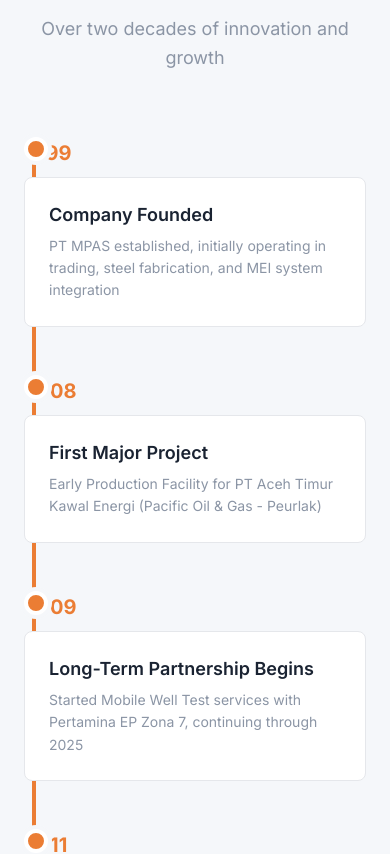
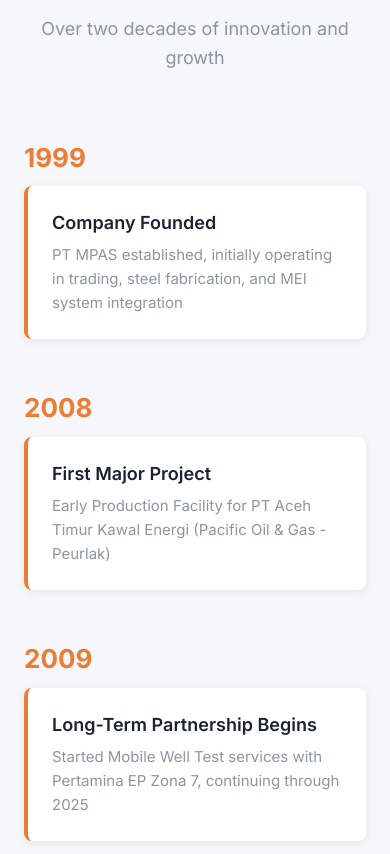
Before and after one commit to christophertendi/mpas-website, a React (Vite) app: page /about in a window 390 px wide. Shown: the part 1700-2554 px from the top of the page. Built offline with nearby package versions, Linux system fonts and the light colour scheme.

Commit message:
fixed timeline overlap

```diff
--- a/src/pages/About.css
+++ b/src/pages/About.css
@@ -23,72 +23,50 @@
 
 /* Timeline */
 .timeline {
-  max-width: 800px;
+  max-width: 1000px;
   margin: 0 auto;
   position: relative;
-  padding-left: 40px;
-}
-
-.timeline::before {
-  content: '';
-  position: absolute;
-  left: 0;
-  top: 0;
-  bottom: 0;
-  width: 4px;
-  background: var(--orange-primary);
 }
 
 .timeline-item {
-  position: relative;
+  display: grid;
+  grid-template-columns: 80px 1fr;
+  gap: var(--spacing-lg);
   margin-bottom: var(--spacing-xl);
-}
-
-.timeline-item::before {
-  content: '';
-  position: absolute;
-  left: -48px;
-  top: 0;
-  width: 16px;
-  height: 16px;
-  border-radius: 50%;
-  background: var(--orange-primary);
-  border: 4px solid white;
-  box-shadow: 0 0 0 4px var(--gray-lightest);
+  align-items: start;
 }
 
 .timeline-year {
-  position: absolute;
-  left: -200px;
-  top: 0;
-  font-size: 24px;
+  font-size: 28px;
   font-weight: 700;
   color: var(--orange-primary);
-  width: 140px;
   text-align: right;
+  padding-top: 4px;
 }
 
 .timeline-content {
   background: white;
-  padding: var(--spacing-md);
+  padding: var(--spacing-lg);
   border-radius: var(--radius-md);
-  border: 1px solid var(--gray-light);
+  border-left: 4px solid var(--orange-primary);
+  box-shadow: 0 2px 8px rgba(0, 0, 0, 0.08);
   transition: all var(--transition-normal);
 }
 
 .timeline-content:hover {
-  border-color: var(--orange-primary);
   box-shadow: var(--shadow-md);
+  transform: translateX(4px);
 }
 
 .timeline-content h4 {
   color: var(--navy-dark);
   margin-bottom: var(--spacing-xs);
+  font-size: 20px;
 }
 
 .timeline-content p {
   color: var(--text-secondary);
-  font-size: 14px;
+  font-size: 15px;
   line-height: 1.6;
   margin: 0;
 }
@@ -322,24 +300,17 @@
 
 /* Responsive */
 @media (max-width: 968px) {
-  .timeline {
-    padding-left: 0;
-  }
-
-  .timeline::before {
-    left: 8px;
-  }
-
-  .timeline-item::before {
-    left: 0;
+  .timeline-item {
+    grid-template-columns: 70px 1fr;
+    gap: var(--spacing-md);
   }
 
   .timeline-year {
-    position: static;
-    width: auto;
-    text-align: left;
-    margin-bottom: var(--spacing-xs);
-    font-size: 20px;
+    font-size: 24px;
+  }
+
+  .timeline-content h4 {
+    font-size: 18px;
   }
 
   .vm-grid {
@@ -356,6 +327,21 @@
 }
 
 @media (max-width: 640px) {
+  .timeline-item {
+    grid-template-columns: 1fr;
+    gap: var(--spacing-xs);
+  }
+
+  .timeline-year {
+    text-align: left;
+    font-size: 26px;
+    padding-top: 0;
+  }
+
+  .timeline-content {
+    padding: var(--spacing-md);
+  }
+
   .features-grid {
     grid-template-columns: 1fr;
   }
--- a/src/pages/Homepage.jsx
+++ b/src/pages/Homepage.jsx
@@ -64,10 +64,10 @@ const Homepage = () => {
                 Established in 1999, PT. MPAS is committed to providing the best solutions in production
                 well testing, flow measurement, and operation and maintenance services for oil and gas
                 facilities. MPAS has become a trusted partner to various national upstream oil and gas
-                companies, with a proven track record of over 120,000 well tests conducted annually.
+                companies, with a proven track record of over 10,000 well tests conducted annually.
               </p>
               <ul className="overview-highlights">
-                <li>Over 120,000 well tests conducted annually</li>
+                <li>Over 10,000 well tests conducted annually</li>
                 <li>Comprehensive Mobile Well Test and MPFM solutions</li>
                 <li>ISO 9001, 14001, and 45001 certified</li>
                 <li>Authorized Accuflow multiphase metering distributor</li>
```
